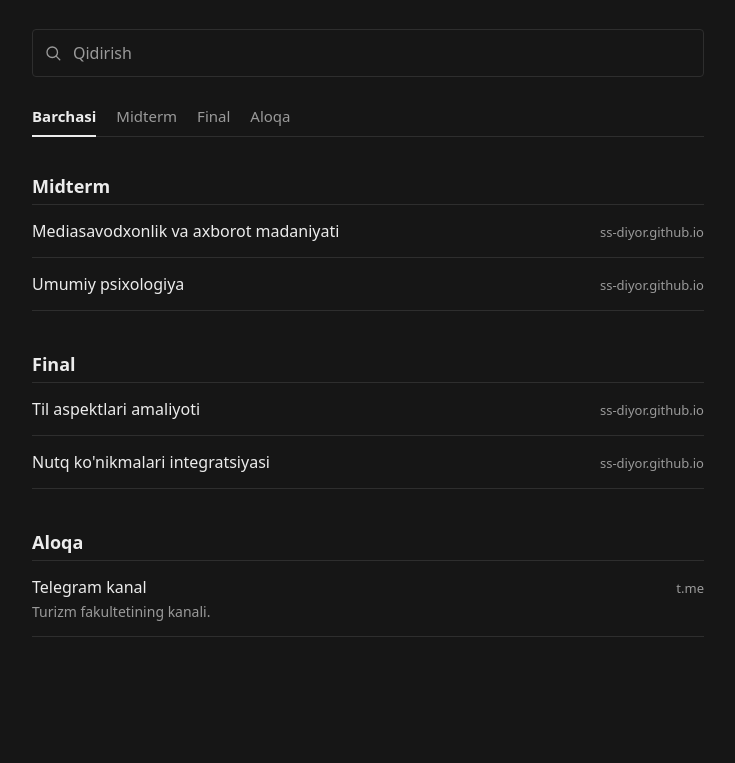
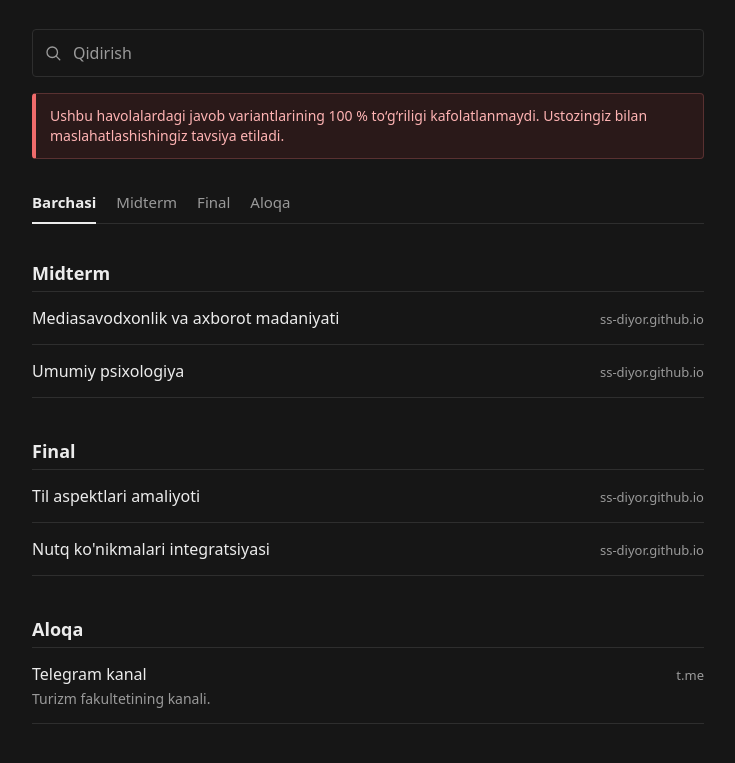
Before and after one commit to ss-diyor/subdomain-cspu, a plain HTML site: page index.html in a window 1280 px wide. Both pictures are taken after a click on the button "Qorong‘i rejim". Shown: the part 121-884 px from the top of the page, without its empty margins (272-1007 px from the left). Drawn offline with Linux system fonts and the light colour scheme.

Commit message:
Add editable notice below search

```diff
--- a/index.html
+++ b/index.html
@@ -112,6 +112,24 @@
   .search input::placeholder { color: var(--muted); }
   .search input:focus { outline: none; border-color: var(--accent); }
 
+  .notice {
+    margin: -4px 0 24px;
+    padding: 12px 14px;
+    color: #8f1d1d;
+    background: #fff4f4;
+    border: 1px solid #f1c5c5;
+    border-left: 4px solid #d93030;
+    border-radius: 4px;
+    font-size: 14px;
+    line-height: 1.45;
+  }
+  :root[data-theme="dark"] .notice {
+    color: #ffb4b4;
+    background: #2a1919;
+    border-color: #593131;
+    border-left-color: #ef6b6b;
+  }
+
   .filters {
     display: flex;
     flex-wrap: wrap;
@@ -208,6 +226,8 @@
     <input id="q" type="search" placeholder="Qidirish" aria-label="Havolalar ichidan qidirish" autocomplete="off">
   </div>
 
+  <aside class="notice" id="siteNotice" role="note"></aside>
+
   <nav class="filters" id="filters" aria-label="Bo‘limlar"></nav>
 
   <main id="list"></main>
@@ -220,7 +240,8 @@
 
 var SITE = {
   title: "Havolalar",
-  subtitle: "Kerakli material, test va resurslarni shu yerdan toping."
+  subtitle: "Kerakli material, test va resurslarni shu yerdan toping.",
+  notice: "Ushbu havolalardagi javob variantlarining 100 % to‘g‘riligi kafolatlanmaydi. Ustozingiz bilan maslahatlashishingiz tavsiya etiladi."
 };
 
 /*
@@ -252,9 +273,11 @@ var LINKS = [
   var elFilters = document.getElementById("filters");
   var elQ = document.getElementById("q");
   var elTheme = document.getElementById("themeBtn");
+  var elNotice = document.getElementById("siteNotice");
 
   document.getElementById("siteTitle").textContent = SITE.title;
   document.getElementById("siteSubtitle").textContent = SITE.subtitle;
+  elNotice.textContent = SITE.notice;
   document.title = SITE.title;
 
   /* ---- Mavzu (yorug‘ / qorong‘i) ---- */
```
